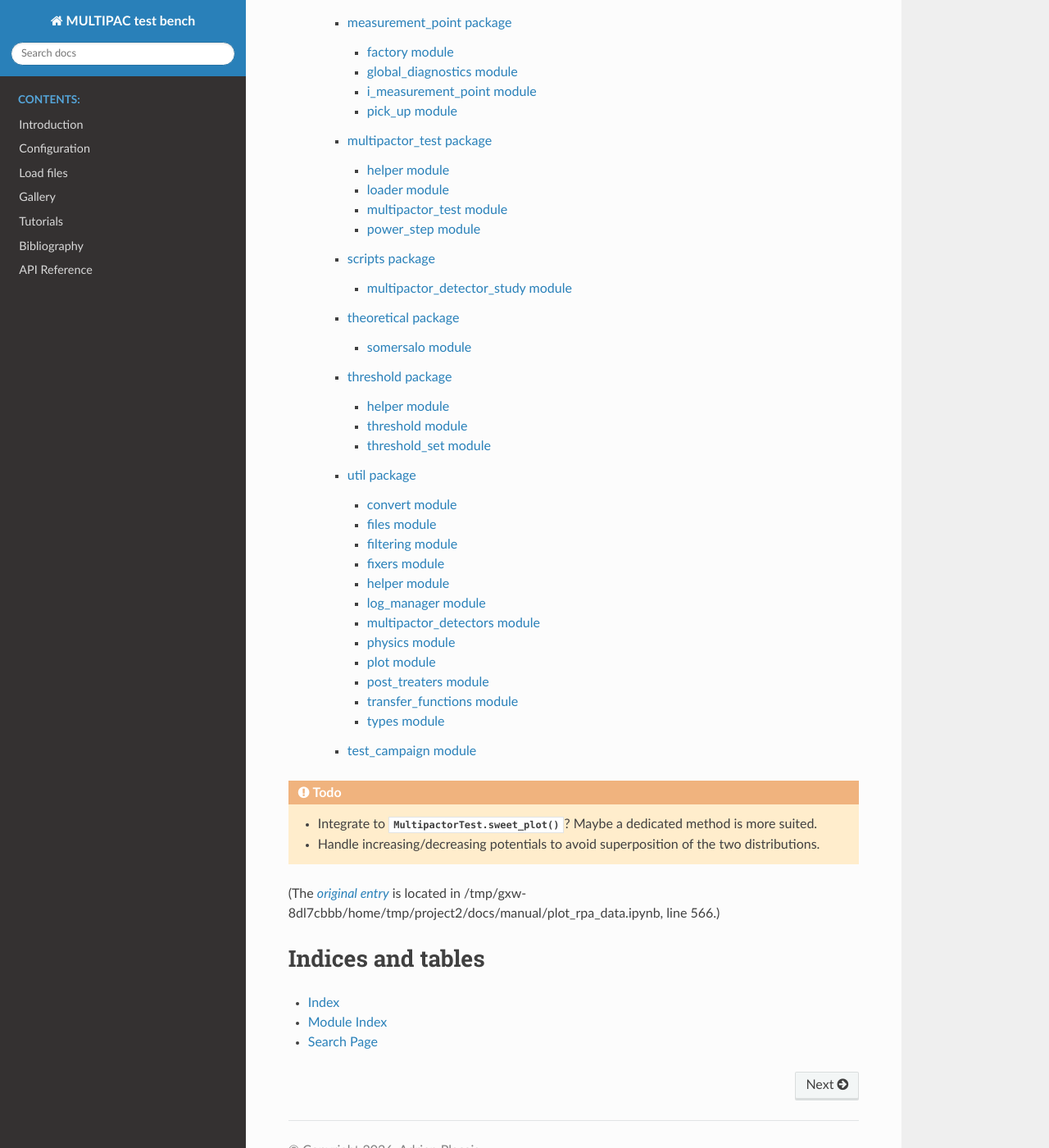
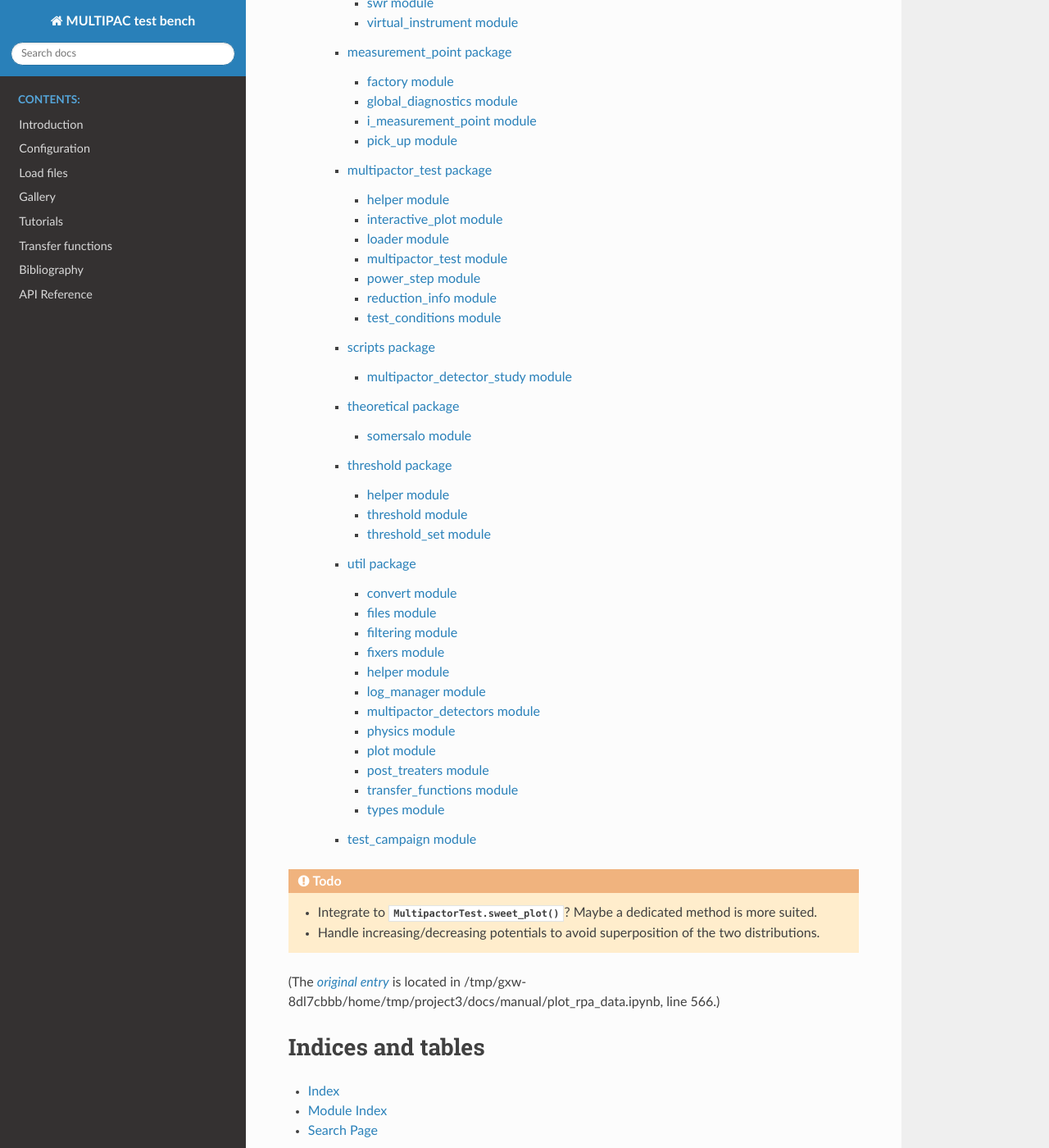
Before and after one commit to AdrienPlacais/multipac_testbench, a Sphinx documentation site: the page built from docs/index.rst, in a window 1280 px wide and 1400 px high, scrolled down 1381 px. Shown: the whole window at 82% size. Built offline with Sphinx 7.4.7 and the Read the Docs theme 3.1.0, drawn with Linux system fonts in a browser that asks for light colours; pages that are not in the unit, such as notebooks, are missing from menus; the version number could not be read and is left out; some of the changed text lies outside the part shown.

Commit message:
with last modules

```diff
--- a/docs/index.rst
+++ b/docs/index.rst
@@ -17,6 +17,7 @@ Welcome to MULTIPAC test bench's documentation!
    manual/load_experimental_data
    manual/gallery
    manual/tutorials
+   manual/transfer_functions
    manual/bibliography
    API Reference <multipac_testbench/modules>
 
--- a/docs/multipac_testbench/multipac_testbench.instruments.rst
+++ b/docs/multipac_testbench/multipac_testbench.instruments.rst
@@ -22,7 +22,6 @@ Submodules
 
    multipac_testbench.instruments.current_probe
    multipac_testbench.instruments.factory
-   multipac_testbench.instruments.frequency
    multipac_testbench.instruments.instrument
    multipac_testbench.instruments.optical_fibre
    multipac_testbench.instruments.penning
@@ -30,5 +29,6 @@ Submodules
    multipac_testbench.instruments.predicates
    multipac_testbench.instruments.reflection_coefficient
    multipac_testbench.instruments.rpa
+   multipac_testbench.instruments.step_constant
    multipac_testbench.instruments.swr
    multipac_testbench.instruments.virtual_instrument
--- /dev/null
+++ b/docs/multipac_testbench/multipac_testbench.multipactor_test.interactive_plot.rst
@@ -0,0 +1,7 @@
+interactive\_plot module
+==============================================================
+
+.. automodule:: multipac_testbench.multipactor_test.interactive_plot
+   :members:
+   :show-inheritance:
+   :undoc-members:
--- /dev/null
+++ b/docs/multipac_testbench/multipac_testbench.multipactor_test.reduction_info.rst
@@ -0,0 +1,7 @@
+reduction\_info module
+============================================================
+
+.. automodule:: multipac_testbench.multipactor_test.reduction_info
+   :members:
+   :show-inheritance:
+   :undoc-members:
--- a/docs/multipac_testbench/multipac_testbench.multipactor_test.rst
+++ b/docs/multipac_testbench/multipac_testbench.multipactor_test.rst
@@ -13,6 +13,9 @@ Submodules
    :maxdepth: 5
 
    multipac_testbench.multipactor_test.helper
+   multipac_testbench.multipactor_test.interactive_plot
    multipac_testbench.multipactor_test.loader
    multipac_testbench.multipactor_test.multipactor_test
    multipac_testbench.multipactor_test.power_step
+   multipac_testbench.multipactor_test.reduction_info
+   multipac_testbench.multipactor_test.test_conditions
```
Also changed, not shown: docs/manual/transfer_functions.rst (added, +8 -0 lines), docs/multipac_testbench/multipac_testbench.instruments.frequency.rst (deleted, +0 -7 lines), docs/multipac_testbench/multipac_testbench.instruments.step_constant.rst (added, +7 -0 lines), docs/multipac_testbench/multipac_testbench.multipactor_test.test_conditions.rst (added, +7 -0 lines).
